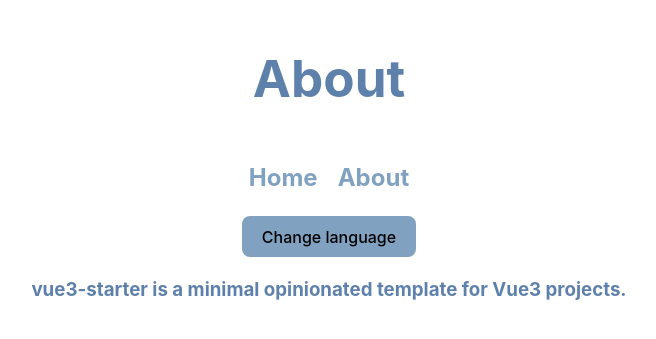
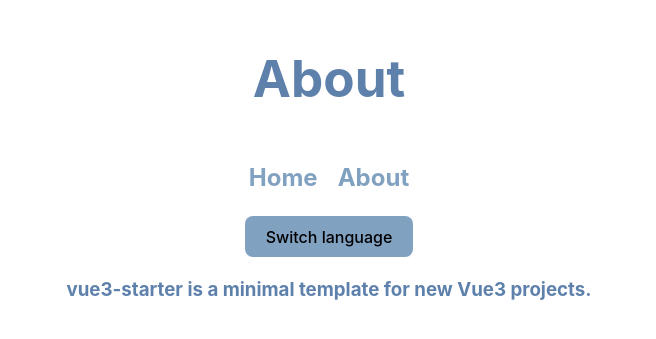
Before and after one commit to FjellOverflow/vue3-starter, a Vue app: page /about in a window 1280 px wide. Shown: the part 231-570 px from the top of the page, without its empty margins (311-967 px from the left). Built offline with nearby package versions, Linux system fonts and the light colour scheme.

Commit message:
fix: localization

```diff
--- a/src/components/HelloWorld.vue
+++ b/src/components/HelloWorld.vue
@@ -12,7 +12,7 @@ function toggleLanguage() {
 
 <template>
   <button type="button" @click="toggleLanguage">
-    {{ $t('Change language') }}
+    {{ $t('Switch language') }}
   </button>
   <h3>{{ $t(msg) }}</h3>
 </template>
--- a/src/locales/index.ts
+++ b/src/locales/index.ts
@@ -1,9 +1,11 @@
 import en from './en.json'
 import no from './no.json'
 import de from './de.json'
+import et from './et.json'
 
 export default {
   en,
   no,
   de,
+  et,
 }
--- a/src/pages/about.vue
+++ b/src/pages/about.vue
@@ -1,5 +1,5 @@
 <template>
-  <HelloWorld msg="vue3-starter is a minimal opinionated template for Vue3 projects." />
+  <HelloWorld msg="vue3-starter is a minimal template for new Vue3 projects." />
 </template>
 
 <route lang="yaml">
```
Also changed, not shown: 1 other file (tests, documents, lock files or other folders).
